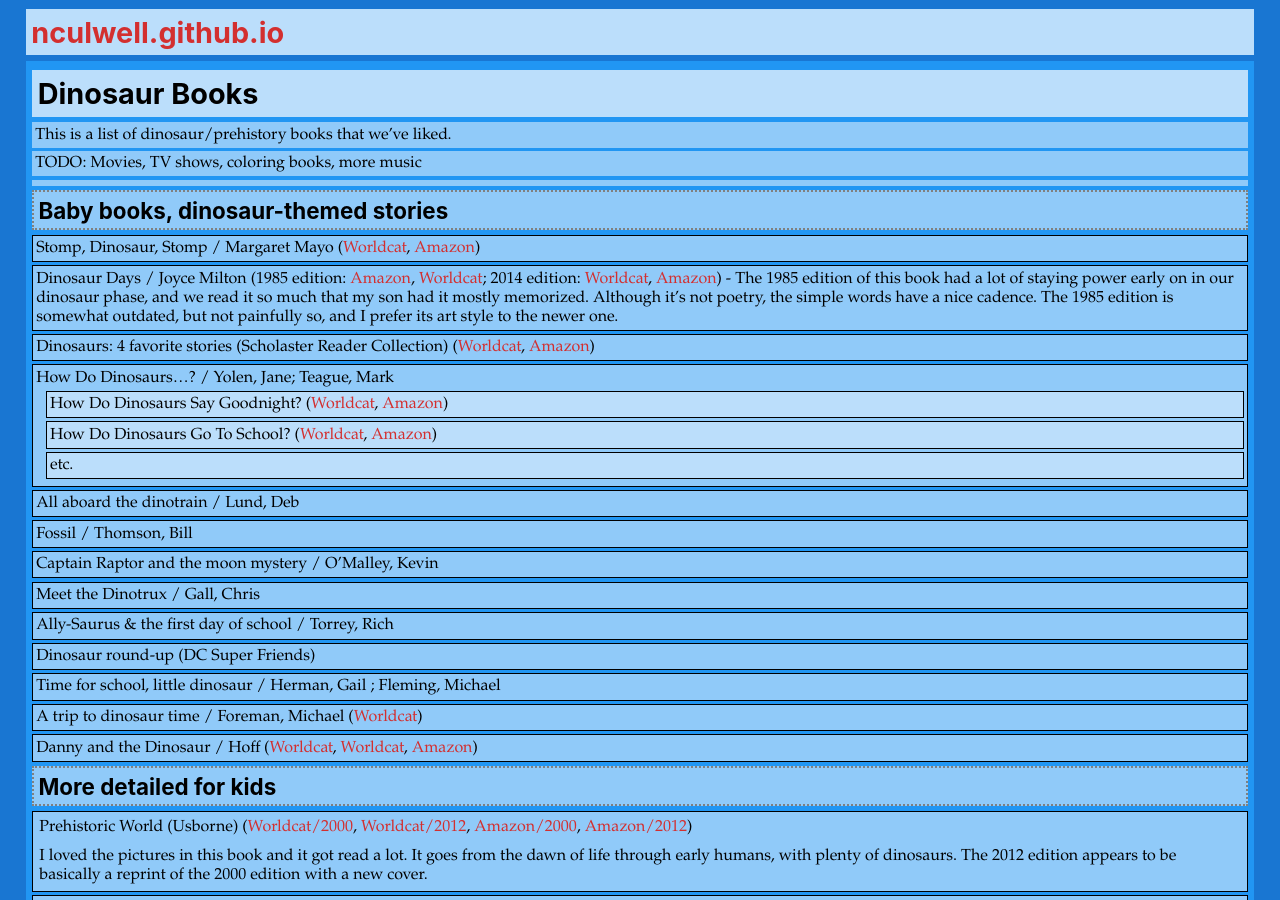
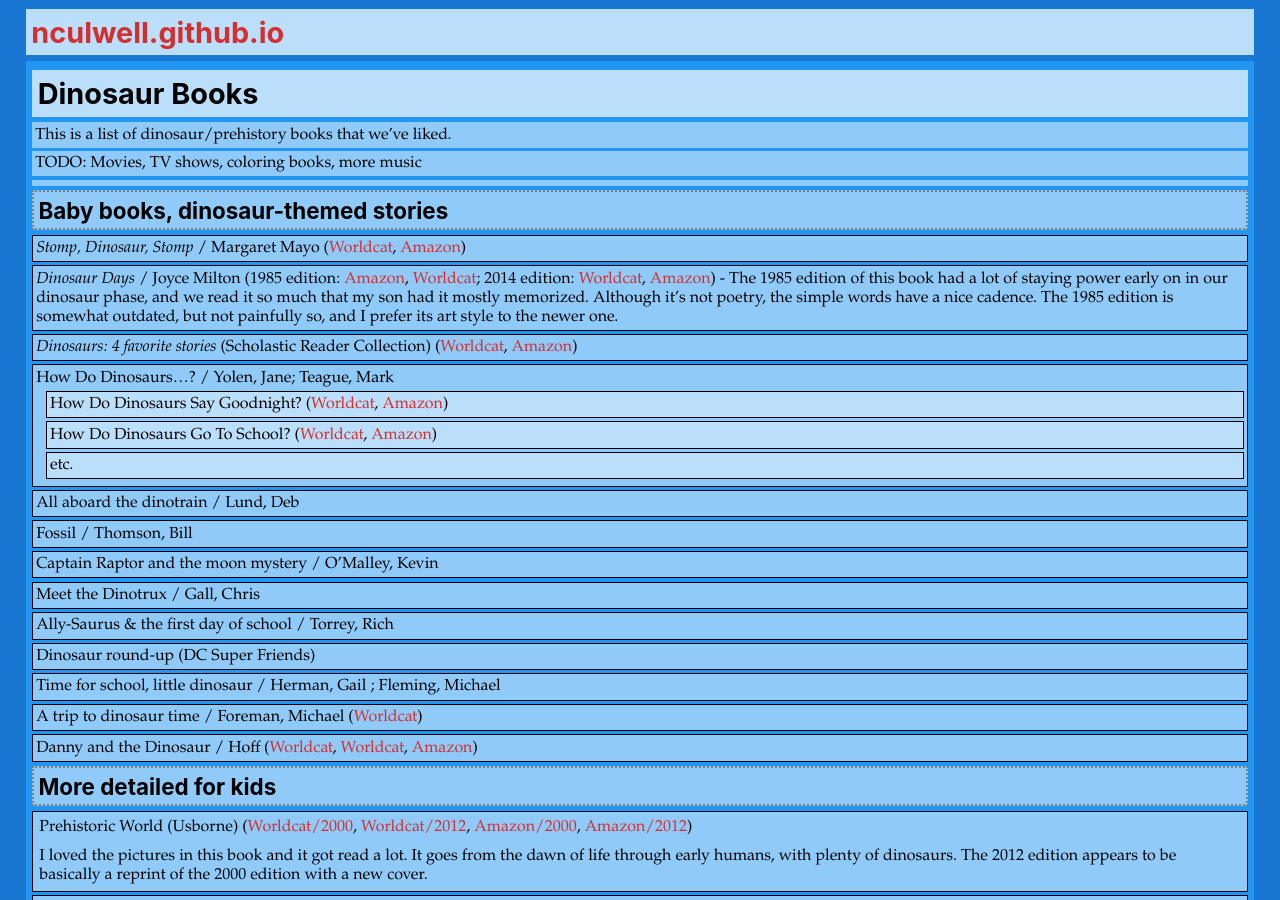
Before and after one commit to nculwell/nculwell.github.io, a Jekyll site: the page built from DinosaurBooks.md, in a window 1280 px wide and 900 px high. Built offline with Jekyll 4.4.1, drawn with Linux system fonts in a browser that asks for light colours; nearby versions of some CDN libraries.

Commit message:
Title formatting.

```diff
--- a/DinosaurBooks.md
+++ b/DinosaurBooks.md
@@ -14,9 +14,9 @@ TODO: Movies, TV shows, coloring books, more music
 
 ## Baby books, dinosaur-themed stories
 
-* Stomp, Dinosaur, Stomp / Margaret Mayo ([Worldcat](https://www.worldcat.org/title/stomp-dinosaur-stomp/oclc/988922247&referer=brief_results), [Amazon](https://smile.amazon.com/dp/140830385X))
-* Dinosaur Days / Joyce Milton (1985 edition: [Amazon](https://smile.amazon.com/dp/B00430CY9I), [Worldcat](https://www.worldcat.org/title/dinosaurs/oclc/758978206); 2014 edition: [Worldcat](https://www.worldcat.org/title/dinosaur-days/oclc/890680143), [Amazon](https://smile.amazon.com/dp/0385379234)) - The 1985 edition of this book had a lot of staying power early on in our dinosaur phase, and we read it so much that my son had it mostly memorized. Although it's not poetry, the simple words have a nice cadence. The 1985 edition is somewhat outdated, but not painfully so, and I prefer its art style to the newer one.
-* Dinosaurs: 4 favorite stories (Scholaster Reader Collection) ([Worldcat](https://www.worldcat.org/title/dinosaurs/oclc/954612918&referer=brief_results), [Amazon](https://smile.amazon.com/Dinosaurs-Grace-Maccarone/dp/0439932513))
+* *Stomp, Dinosaur, Stomp* / Margaret Mayo ([Worldcat](https://www.worldcat.org/title/stomp-dinosaur-stomp/oclc/988922247&referer=brief_results), [Amazon](https://smile.amazon.com/dp/140830385X))
+* *Dinosaur Days* / Joyce Milton (1985 edition: [Amazon](https://smile.amazon.com/dp/B00430CY9I), [Worldcat](https://www.worldcat.org/title/dinosaurs/oclc/758978206); 2014 edition: [Worldcat](https://www.worldcat.org/title/dinosaur-days/oclc/890680143), [Amazon](https://smile.amazon.com/dp/0385379234)) - The 1985 edition of this book had a lot of staying power early on in our dinosaur phase, and we read it so much that my son had it mostly memorized. Although it's not poetry, the simple words have a nice cadence. The 1985 edition is somewhat outdated, but not painfully so, and I prefer its art style to the newer one.
+* *Dinosaurs: 4 favorite stories* (Scholastic Reader Collection) ([Worldcat](https://www.worldcat.org/title/dinosaurs/oclc/954612918&referer=brief_results), [Amazon](https://smile.amazon.com/Dinosaurs-Grace-Maccarone/dp/0439932513))
 * How Do Dinosaurs...? / Yolen, Jane; Teague, Mark
   * How Do Dinosaurs Say Goodnight? ([Worldcat](https://www.worldcat.org/title/how-do-dinosaurs-say-good-night/oclc/712597120&referer=brief_results), [Amazon](https://smile.amazon.com/dp/0590316818))
   * How Do Dinosaurs Go To School? ([Worldcat](https://www.worldcat.org/title/how-do-dinosaurs-go-to-school/oclc/809199976), [Amazon](https://smile.amazon.com/How-Do-Dinosaurs-Go-School/dp/0439020816))
```
